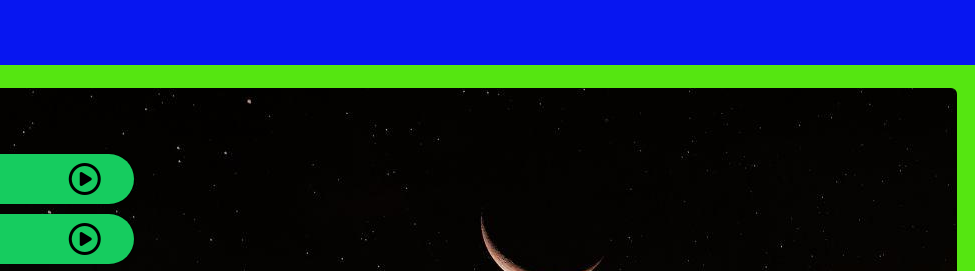
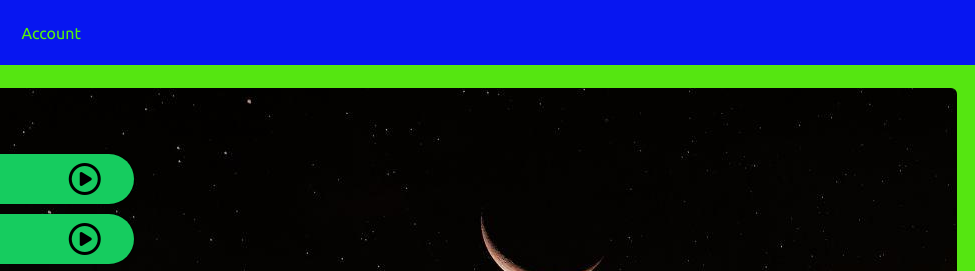
Before and after one commit to nirupam2602/Spotify-Clone, a plain HTML site: page index.html in a window 1280 px wide. Shown: the top 271 px of the page, 305-1280 px from the left. Drawn offline with Linux system fonts and the light colour scheme.

Commit message:
4th commit

```diff
--- a/index.html
+++ b/index.html
@@ -16,6 +16,7 @@
             <li class="brand"><img src="logo.png" alt="Spotify">Spotify</li>
             <li>Home</li>
             <li>About</li>
+            <li>Account</li>
         </ul>
     </nav>
 
```
